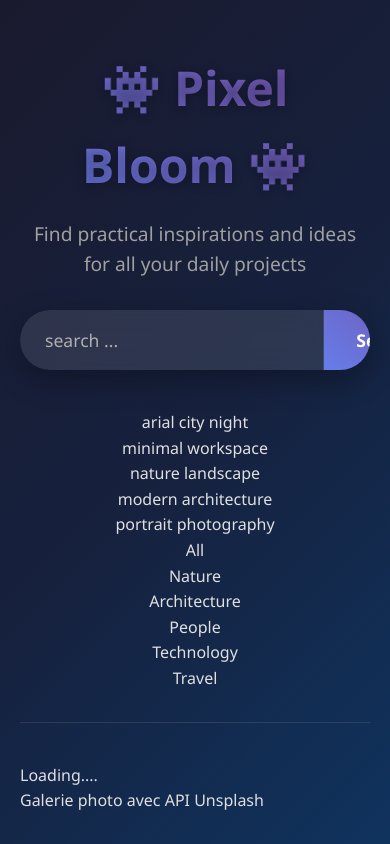
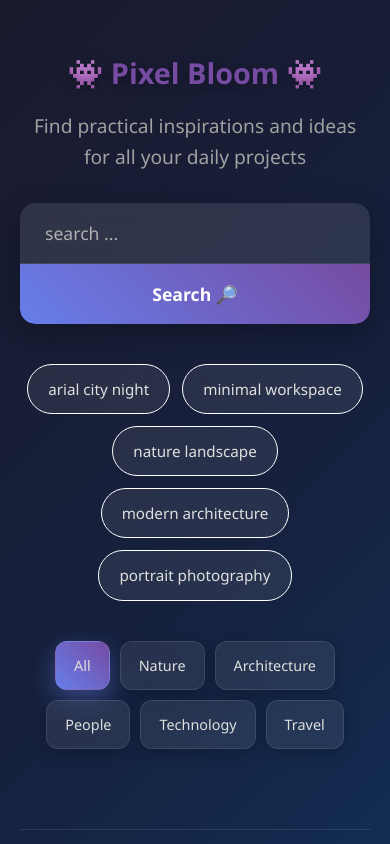
Before and after one commit to oumaymamatmaty/matmaty_oumayma_galerie_photos, a plain HTML site: page index.html in a window 390 px wide. Shown: the top 844 px of the page. Drawn offline with Linux system fonts and the light colour scheme.

Commit message:
2eme commit

```diff
--- a/styles.css
+++ b/styles.css
@@ -7,6 +7,7 @@
 
         body {
             background: linear-gradient(135deg, #1a1a2e 0%, #16213e 50%, #0f3460 100%);
+
             color: #e0e0e0;
             line-height: 1.6;
             min-height: 100vh;
@@ -28,11 +29,8 @@
         h1 {
             font-size: 3rem;
             margin-bottom: 15px;
-            background: linear-gradient(45deg, #667eea, #764ba2);
-            -webkit-background-clip: text;
-            -webkit-text-fill-color: transparent;
-            background-clip: text;
             text-shadow: 0 2px 10px rgba(0, 0, 0, 0.3);
+            color: #764ba2;
         }
 
         .subtitle {
@@ -40,7 +38,7 @@
             color: #a0a0a0;
             margin-bottom: 30px;
         }
-                .search-container {
+        .search-container {
             display: flex;
             max-width: 700px;
             margin: 0 auto 40px;
@@ -50,14 +48,14 @@
         }
 
         #search-input {
-            flex: 1;
+            flex: 1;/*prendre tout l'espace dispo*/
             padding: 18px 25px;
             border: none;
             background: rgba(255, 255, 255, 0.1);
-            backdrop-filter: blur(10px);
+            backdrop-filter: blur(10px);/*effet du flou*/
             color: white;
             font-size: 1.1rem;
-            outline: none;
+            outline: none;/*retire le contour du champ de recherche*/
             border-right: 1px solid rgba(255, 255, 255, 0.1);
         }
 
@@ -70,15 +68,175 @@
             background: linear-gradient(45deg, #667eea, #764ba2);
             color: white;
             border: none;
-            cursor: pointer;
+            cursor: pointer;/*le curseur devient un doigt qui pointe vers le boutton*/
             font-size: 1.1rem;
             font-weight: 600;
-            transition: all 0.3s ease;
+            transition: all 0.3s ease;/*Transition fluide*/
             min-width: 150px;
         }
 
         #search-btn:hover {
             background: linear-gradient(45deg, #764ba2, #667eea);
-            transform: translateY(-2px);
+            transform: translateY(-2px);/*effet de levitation*/
             box-shadow: 0 5px 15px rgba(102, 126, 234, 0.4);
         }
+        .keywords {
+            display:flex;
+            flex-wrap: wrap;/*retour a la ligne si trop des mots-cles*/
+            justify-content: center;
+            gap: 12px;
+            margin-bottom: 40px;
+        }
+        .keyword {
+            background: rgba(255,255,255,0.08);
+            padding: 12px 20px;
+            border-radius: 25px;
+            font-size: 0.95rem;
+            cursor: pointer;
+            transition: all 0.3s ease;
+            border: 1px solid rgba(255,255,2550.1);
+            backdrop-filter: blur(10px);
+
+        }
+        .keyword:hover{
+            background: linear-gradient(45deg,#667eea,#764ba2);
+            transform: translateY(-3px);
+            box-shadow: 0 8px 20px rgba(102,126,234,0.3);
+        }
+
+         .categories {
+            display:flex;
+            flex-wrap: wrap;
+            justify-content: center;
+            gap: 15px;
+            margin-bottom: 50px;
+        }
+        .categorie {
+            background: rgba(255,255,255,0.08);
+            padding: 15px 25px;
+            border-radius: 12px;
+            cursor:pointer;
+            transition: all 0.3 ease;
+            font-weight: 500;
+            border:1px solid rgba(255,255,255,0.1);
+            backdrop-filter:blur(10px);
+            box-shadow: 0 5px 15px rgba(0,0,0,0.2);
+
+        }
+        .categorie:hover{
+            transform: translateY(-5px);
+            box-shadow: 0 15px 30px rgba (0,0,0,0.3);
+        }
+        .categorie.active{
+            background: linear-gradient(45deg , #667eea , #764ba2);
+            box-shadow: 0 10px 25px rgba(102,126,234,0.4);
+        }
+        .gallery {
+            display: grid;
+            grid-template-columns: repeat(auto-fill, minmax(280px, 1fr));/*colonnes adaptatives qui s'ajustent automatiquement*/
+            gap: 25px;
+            margin-bottom: 40px;
+        }
+         .loading {
+            text-align: center;
+            padding: 50px;
+            font-size: 1.3rem;
+            color: #a0a0a0;
+            grid-column: 1 / -1;/*prend tout l'espace disponible */
+        }
+        .modal {
+            display: none;
+            position: fixed;
+            top: 0;
+            left: 0;
+            width: 100%;
+            height: 100%;
+            background: rgba(0, 0, 0, 0.95);
+            z-index: 1000; /*position de model*/
+            justify-content: center;
+            align-items: center;
+            opacity: 0; /*Initialement invisible*/
+            transition: opacity 0.4s ease;
+            backdrop-filter: blur(10px);
+        }
+        footer{
+            text-align: center;
+            margin-top: 60px;
+            padding: 30px 0;
+            color: #888;
+            font-size: 0.9rem;
+            border-top: 1px solid rgba(255,255,255,0.1);
+        }
+        /*ANIMATIONS*/
+        @keyframes fadeInUp {
+            from{
+                opacity:0;
+                transform: translateY(30px);/* Départ : invisible et 30px plus bas */
+            }
+            to{
+                opacity:1;
+                transform: translateY(0);/* Arrivée : visible et position normale */
+            }
+        }
+        .photo-card{
+            animation: fadeInUp 0.6 ease forwards; /*Durée : 0.6 secondes Style : mouvement fluide ("ease") Forwards : reste visible à la fin (ne disparaît pas)*/
+        }
+        /*affichage des photos une par une*/
+        .photo-card:nth-child(2){animation-delay: 0.1s;}
+        .photo-card:nth-child(3) { animation-delay: 0.2s; }
+        .photo-card:nth-child(4) { animation-delay: 0.3s; }
+        .photo-card:nth-child(5) { animation-delay: 0.4s; }
+        .photo-card:nth-child(6) { animation-delay: 0.5s; }
+        .photo-card:nth-child(7) { animation-delay: 0.6s; }
+        .photo-card:nth-child(8) { animation-delay: 0.7s; }
+        .photo-card:nth-child(9) { animation-delay: 0.8s; }
+        .photo-card:nth-child(10) { animation-delay: 0.9s; }
+        .photo-card:nth-child(11) { animation-delay: 1s; }
+        .photo-card:nth-child(12) { animation-delay: 1.1s; }
+        .photo-card:nth-child(13) { animation-delay: 1.2s; }
+        .photo-card:nth-child(14) { animation-delay: 1.3s; }
+        .photo-card:nth-child(15) { animation-delay: 1.4s; }
+        .photo-card:nth-child(16) { animation-delay: 1.5s; }
+        .photo-card:nth-child(17) { animation-delay: 1.6s; }
+        .photo-card:nth-child(18) { animation-delay: 1.7s; }
+        .photo-card:nth-child(19) { animation-delay: 1.8s; }
+        .photo-card:nth-child(20) { animation-delay: 1.9s; }
+@media(max-width:768px){
+    .gallery{
+        grid-template-columns: repeat(auto-fill,minmax(220px,1fr));
+        gap: 20px;
+    }
+    .categories{
+        gap:10px;
+    }
+    .categorie{
+        padding: 12px 18px;
+        font-size: 0.9rem;
+    }
+    h1{
+        font-size: 2.2rem;
+    }
+}
+@media(max-width : 480px){
+.gallery{
+    grid-template-columns: repeat(auto-fill,minmax(160px,1fr));
+    gap: 15px;
+}
+h1{
+    font-size: 1.8rem;
+}
+.search-container{
+    flex-direction: column;
+    border-radius: 15px;
+}
+#search-input {
+
+    border-radius: 15px 15px 0 0;
+    margin-bottom: 0;
+    border-right: none;
+    border-bottom: 1px solid rgba(255, 255, 255, 0.1);
+}
+#search-btn{
+    border-radius: 0 0 15px 15px;
+}
+}
```
Also changed, not shown: app.js (added, +54 -0 lines).
